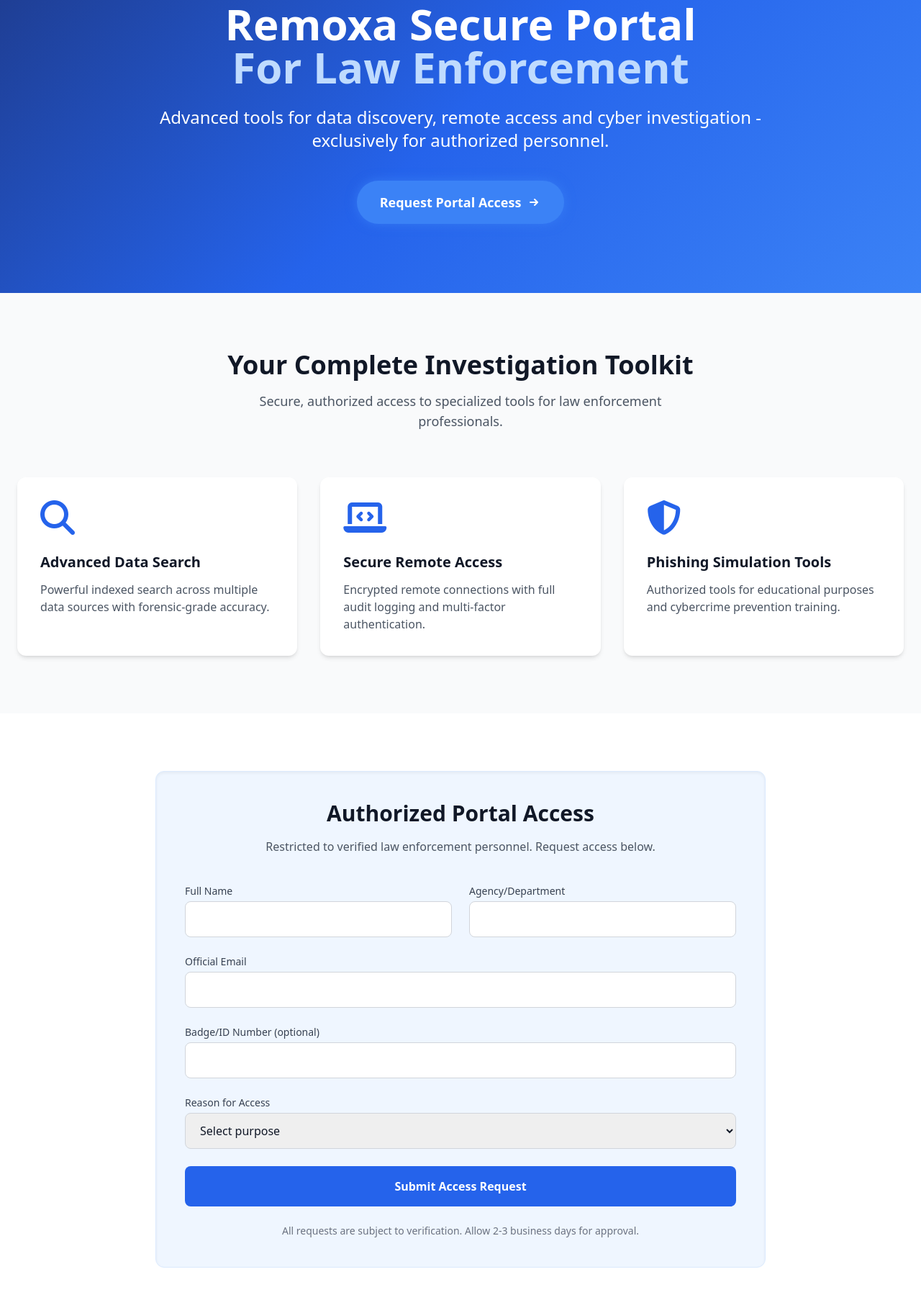
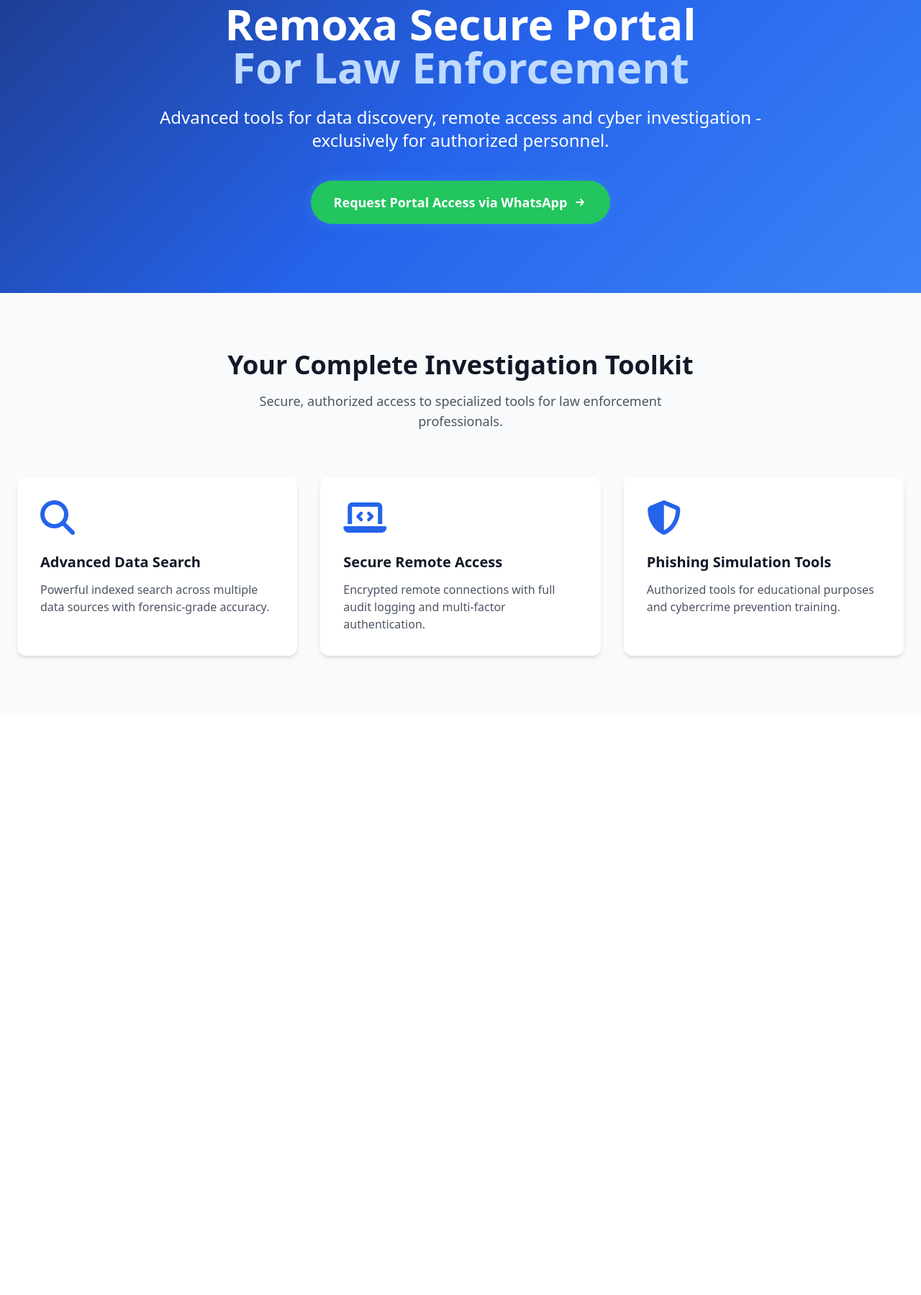
Before and after one commit to shaheedghazi/remoxa, a plain HTML site: page index.html in a window 1280 px wide. Shown: the part 93-1892 px from the top of the page at 72% size. After the commit the page ends 1084 px from the top, so only its background shows below. Drawn offline with nearby package versions, Linux system fonts and the light colour scheme.

Commit message:
Update index.html

```diff
--- a/index.html
+++ b/index.html
@@ -1,11 +1,14 @@
 <!DOCTYPE html>
 <html lang="en">
 <head>
-    <meta charset="UTF-8">
-    <meta name="viewport" content="width=device-width, initial-scale=1.0">
+  <meta charset="UTF-8" />
+  <meta name="viewport" content="width=device-width, initial-scale=1" />
   <title>Remoxa | Law Enforcement Portal Access</title>
   <script src="https://cdn.tailwindcss.com"></script>
-    <link rel="stylesheet" href="https://cdnjs.cloudflare.com/ajax/libs/font-awesome/6.4.0/css/all.min.css">
+  <link
+    rel="stylesheet"
+    href="https://cdnjs.cloudflare.com/ajax/libs/font-awesome/6.4.0/css/all.min.css"
+  />
   <style>
     .hero-gradient {
       background: linear-gradient(135deg, #1e3a8a 0%, #2563eb 50%, #3b82f6 100%);
@@ -27,21 +30,36 @@
   <main>
     <!-- Hero Section -->
     <section class="hero-gradient text-white">
-            <div class="container mx-auto px-6 py-24 flex flex-col items-center justify-center text-center">
+      <div
+        class="container mx-auto px-6 py-24 flex flex-col items-center justify-center text-center"
+      >
         <div class="max-w-4xl">
           <h1 class="text-4xl md:text-6xl font-bold mb-6">
             <span class="block">Remoxa Secure Portal</span>
             <span class="text-blue-200">For Law Enforcement</span>
           </h1>
           <p class="text-xl md:text-2xl mb-10 leading-relaxed">
-                        Advanced tools for data discovery, remote access and cyber investigation
-                        - exclusively for authorized personnel.
+            Advanced tools for data discovery, remote access and cyber
+            investigation - exclusively for authorized personnel.
           </p>
-                    <a href="#portal-access"
-                       class="glow-button bg-blue-500 hover:bg-blue-600 text-white font-bold py-4 px-8 rounded-full text-lg transition duration-300 inline-flex items-center">
-                        Request Portal Access
-                        <svg xmlns="http://www.w3.org/2000/svg" class="h-5 w-5 ml-2" viewBox="0 0 20 20" fill="currentColor">
-                            <path fill-rule="evenodd" d="M10.293 5.293a1 1 0 011.414 0l4 4a1 1 0 010 1.414l-4 4a1 1 0 01-1.414-1.414L12.586 11H5a1 1 0 110-2h7.586l-2.293-2.293a1 1 0 010-1.414z" clip-rule="evenodd" />
+          <a
+            href="https://wa.me/+923295197876"
+            target="_blank"
+            rel="noopener noreferrer"
+            class="glow-button bg-green-500 hover:bg-green-600 text-white font-bold py-4 px-8 rounded-full text-lg transition duration-300 inline-flex items-center"
+          >
+            Request Portal Access via WhatsApp
+            <svg
+              xmlns="http://www.w3.org/2000/svg"
+              class="h-5 w-5 ml-2"
+              viewBox="0 0 20 20"
+              fill="currentColor"
+            >
+              <path
+                fill-rule="evenodd"
+                d="M10.293 5.293a1 1 0 011.414 0l4 4a1 1 0 010 1.414l-4 4a1 1 0 01-1.414-1.414L12.586 11H5a1 1 0 110-2h7.586l-2.293-2.293a1 1 0 010-1.414z"
+                clip-rule="evenodd"
+              />
             </svg>
           </a>
         </div>
@@ -52,135 +70,60 @@
     <section class="py-20 bg-gray-50">
       <div class="container mx-auto px-6">
         <div class="text-center mb-16">
-                    <h2 class="text-3xl md:text-4xl font-bold text-gray-900 mb-4">Your Complete Investigation Toolkit</h2>
+          <h2 class="text-3xl md:text-4xl font-bold text-gray-900 mb-4">
+            Your Complete Investigation Toolkit
+          </h2>
           <p class="max-w-2xl mx-auto text-gray-600 text-lg">
-                        Secure, authorized access to specialized tools for law enforcement professionals.
+            Secure, authorized access to specialized tools for law enforcement
+            professionals.
           </p>
         </div>
 
         <div class="grid grid-cols-1 md:grid-cols-3 gap-8">
           <!-- Feature 1 -->
-                    <div class="feature-card bg-white p-8 rounded-xl shadow-md hover:shadow-xl transition duration-300">
+          <div
+            class="feature-card bg-white p-8 rounded-xl shadow-md hover:shadow-xl transition duration-300"
+          >
             <div class="text-blue-600 mb-6">
               <i class="fas fa-search fa-3x"></i>
             </div>
             <h3 class="text-xl font-bold mb-3">Advanced Data Search</h3>
             <p class="text-gray-600">
-                            Powerful indexed search across multiple data sources with forensic-grade accuracy.
+              Powerful indexed search across multiple data sources with
+              forensic-grade accuracy.
             </p>
           </div>
 
           <!-- Feature 2 -->
-                    <div class="feature-card bg-white p-8 rounded-xl shadow-md hover:shadow-xl transition duration-300">
+          <div
+            class="feature-card bg-white p-8 rounded-xl shadow-md hover:shadow-xl transition duration-300"
+          >
             <div class="text-blue-600 mb-6">
               <i class="fas fa-laptop-code fa-3x"></i>
             </div>
             <h3 class="text-xl font-bold mb-3">Secure Remote Access</h3>
             <p class="text-gray-600">
-                            Encrypted remote connections with full audit logging and multi-factor authentication.
+              Encrypted remote connections with full audit logging and
+              multi-factor authentication.
             </p>
           </div>
 
           <!-- Feature 3 -->
-                    <div class="feature-card bg-white p-8 rounded-xl shadow-md hover:shadow-xl transition duration-300">
+          <div
+            class="feature-card bg-white p-8 rounded-xl shadow-md hover:shadow-xl transition duration-300"
+          >
             <div class="text-blue-600 mb-6">
               <i class="fas fa-shield-alt fa-3x"></i>
             </div>
             <h3 class="text-xl font-bold mb-3">Phishing Simulation Tools</h3>
             <p class="text-gray-600">
-                            Authorized tools for educational purposes and cybercrime prevention training.
+              Authorized tools for educational purposes and cybercrime
+              prevention training.
             </p>
           </div>
         </div>
       </div>
     </section>
-
-        <!-- Portal Access Section -->
-        <section id="portal-access" class="py-20 bg-white">
-            <div class="container mx-auto px-6 max-w-4xl">
-                <div class="bg-blue-50 rounded-xl p-10 shadow-inner border border-blue-100">
-                    <div class="text-center mb-10">
-                        <h2 class="text-3xl font-bold text-gray-900 mb-4">Authorized Portal Access</h2>
-                        <p class="text-gray-600">
-                            Restricted to verified law enforcement personnel. Request access below.
-                        </p>
-                    </div>
-
-                    <form class="space-y-6">
-                        <div class="grid grid-cols-1 md:grid-cols-2 gap-6">
-                            <div>
-                                <label for="name" class="block text-sm font-medium text-gray-700 mb-1">Full Name</label>
-                                <input type="text" id="name" class="w-full px-4 py-3 rounded-lg border border-gray-300 focus:ring-2 focus:ring-blue-500 focus:border-blue-500">
-                            </div>
-                            <div>
-                                <label for="agency" class="block text-sm font-medium text-gray-700 mb-1">Agency/Department</label>
-                                <input type="text" id="agency" class="w-full px-4 py-3 rounded-lg border border-gray-300 focus:ring-2 focus:ring-blue-500 focus:border-blue-500">
-                            </div>
-                        </div>
-
-                        <div>
-                            <label for="email" class="block text-sm font-medium text-gray-700 mb-1">Official Email</label>
-                            <input type="email" id="email" class="w-full px-4 py-3 rounded-lg border border-gray-300 focus:ring-2 focus:ring-blue-500 focus:border-blue-500">
-                        </div>
-
-                        <div>
-                            <label for="badge" class="block text-sm font-medium text-gray-700 mb-1">Badge/ID Number (optional)</label>
-                            <input type="text" id="badge" class="w-full px-4 py-3 rounded-lg border border-gray-300 focus:ring-2 focus:ring-blue-500 focus:border-blue-500">
-                        </div>
-
-                        <div>
-                            <label for="reason" class="block text-sm font-medium text-gray-700 mb-1">Reason for Access</label>
-                            <select id="reason" class="w-full px-4 py-3 rounded-lg border border-gray-300 focus:ring-2 focus:ring-blue-500 focus:border-blue-500">
-                                <option value="" disabled selected>Select purpose</option>
-                                <option value="investigation">Active Investigation</option>
-                                <option value="training">Training/Education</option>
-                                <option value="research">Research Purposes</option>
-                                <option value="other">Other</option>
-                            </select>
-                        </div>
-
-                        <div>
-                            <button type="submit" class="w-full bg-blue-600 hover:bg-blue-700 text-white font-bold py-4 px-4 rounded-lg transition duration-300">
-                                Submit Access Request
-                            </button>
-                        </div>
-
-                        <p class="text-sm text-gray-500 text-center">
-                            All requests are subject to verification. Allow 2-3 business days for approval.
-                        </p>
-                    </form>
-                </div>
-            </div>
-        </section>
   </main>
-
-    <script>
-        // Simple form validation
-        document.querySelector('form').addEventListener('submit', function(e) {
-            e.preventDefault();
-            const form = e.target;
-            const requiredFields = ['name', 'agency', 'email', 'reason'];
-            let isValid = true;
-
-            requiredFields.forEach(field => {
-                const input = form.querySelector(`#${field}`);
-                if (!input.value.trim()) {
-                    input.classList.add('border-red-500');
-                    isValid = false;
-                } else {
-                    input.classList.remove('border-red-500');
-                }
-            });
-
-            if (isValid) {
-                // In a real app, you would submit the form here
-                alert('Access request submitted successfully. You will receive a verification email shortly.');
-                form.reset();
-                window.scrollTo({ top: 0, behavior: 'smooth' });
-            } else {
-                alert('Please fill in all required fields.');
-            }
-        });
-    </script>
 </body>
 </html>
```
Lines whose indentation alone changed are shown as unchanged.
